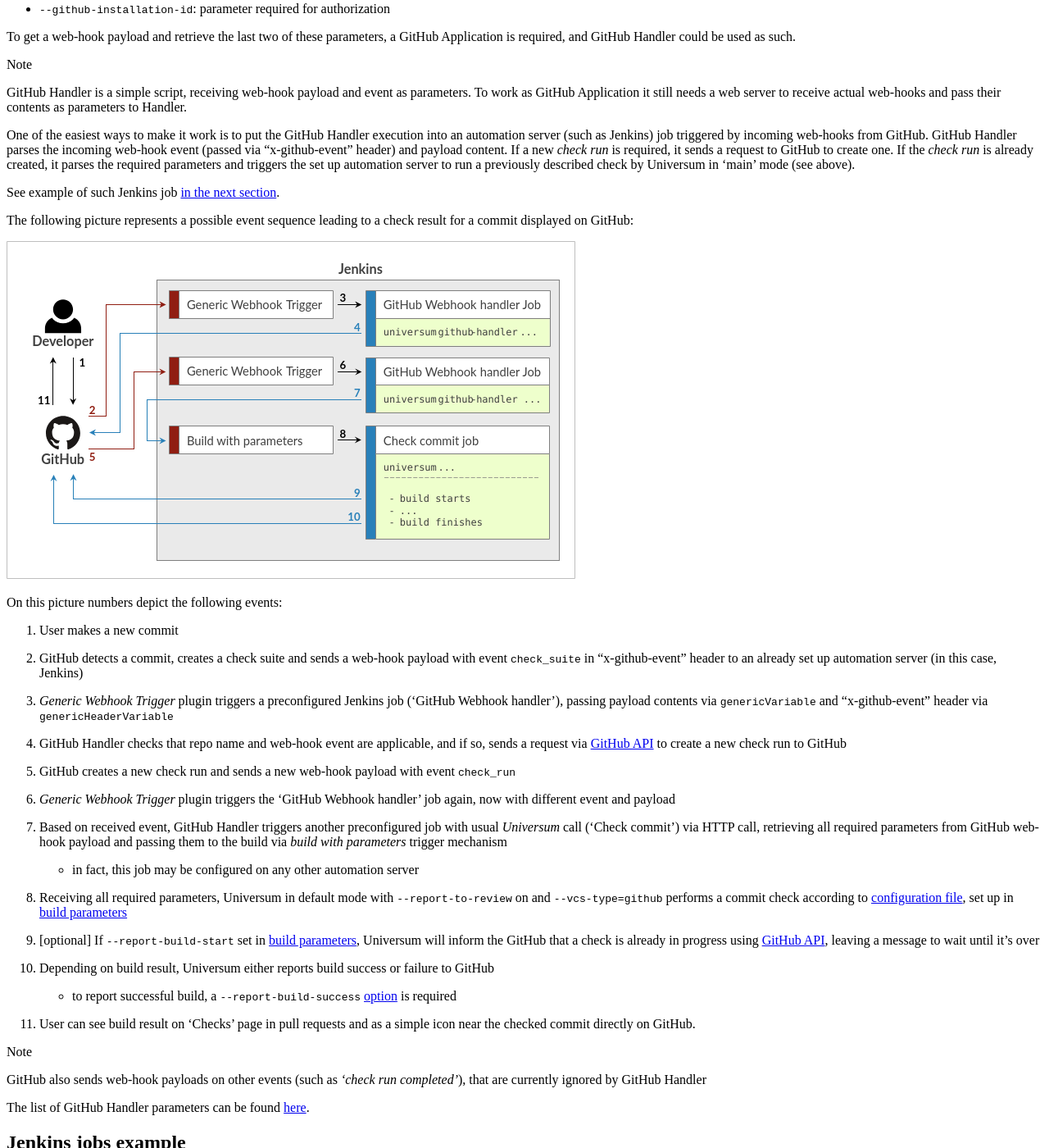
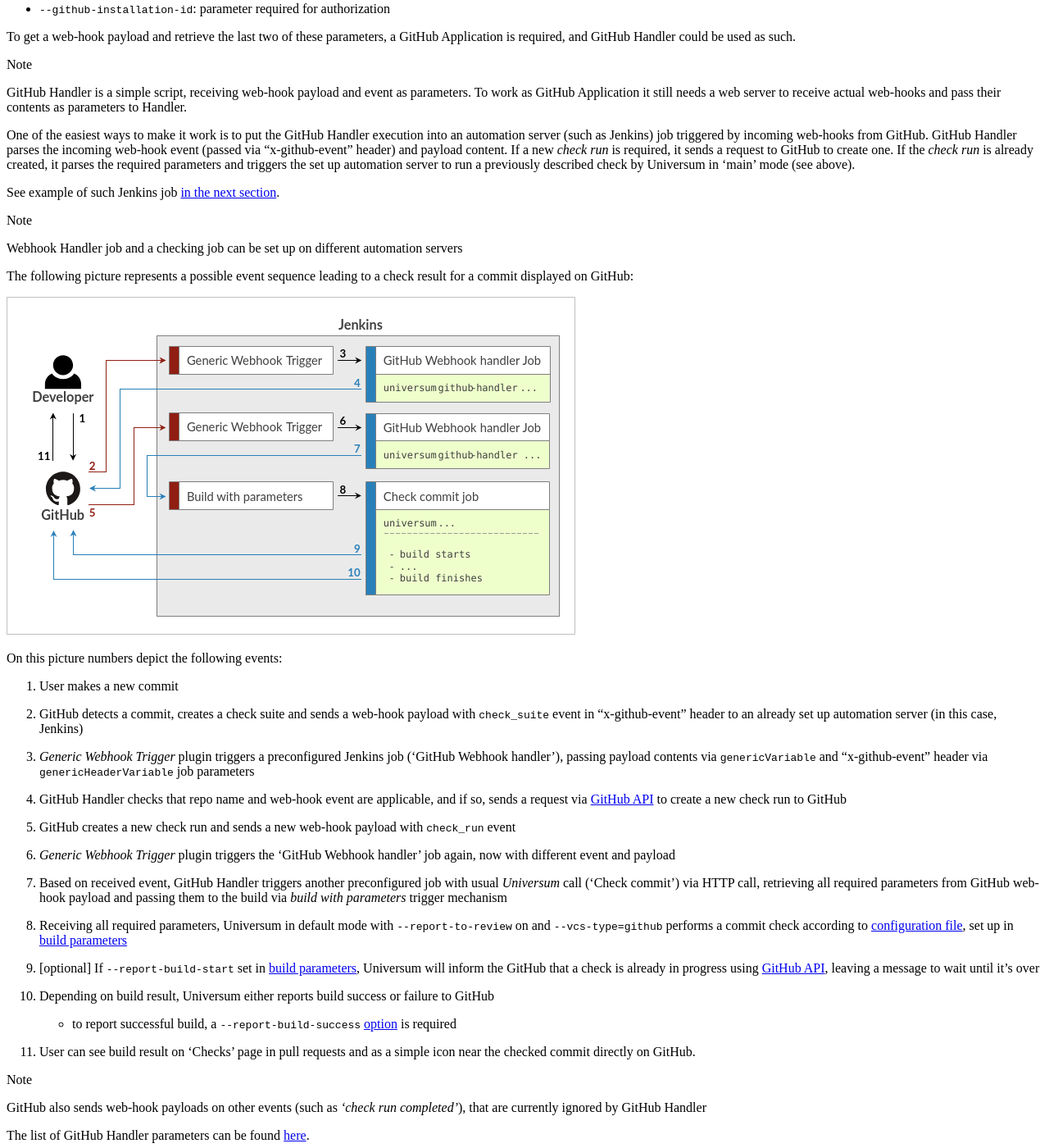
Before and after one commit to Samsung/Universum, a Sphinx documentation site: the page built from doc/github_handler.rst, in a window 1280 px wide and 1400 px high, scrolled down 1023 px. Shown: the whole window at 82% size. Built offline with Sphinx 7.4.7 and the Read the Docs theme 2.0.0, drawn with Linux system fonts in a browser that asks for light colours.

Commit message:
update(docs): more fixes from the review comments

```diff
--- a/doc/github_handler.rst
+++ b/doc/github_handler.rst
@@ -49,6 +49,10 @@
 
 See example of such Jenkins job `in the next section <Jenkins jobs example_>`_.
 
+.. note::
+
+    Webhook Handler job and a checking job can be set up on different automation servers
+
 The following picture represents a possible event sequence leading to a check result for a commit displayed on GitHub:
 
 .. raw:: html
@@ -57,21 +61,20 @@
 On this picture numbers depict the following events:
 
 1. User makes a new commit
-2. GitHub detects a commit, creates a check suite and sends a web-hook payload with event ``check_suite``
+2. GitHub detects a commit, creates a check suite and sends a web-hook payload with ``check_suite`` event
    in "x-github-event" header to an already set up automation server (in this case, Jenkins)
 3. `Generic Webhook Trigger` plugin triggers a preconfigured Jenkins job ('GitHub Webhook handler'),
    passing payload contents via ``genericVariable`` and "x-github-event" header via ``genericHeaderVariable``
+   job parameters
 4. GitHub Handler checks that repo name and web-hook event are applicable, and if so, sends a request via
    `GitHub API <https://docs.github.com/en/rest/reference/checks#create-a-check-suite>`__
    to create a new check run to GitHub
-5. GitHub creates a new check run and sends a new web-hook payload with event ``check_run``
+5. GitHub creates a new check run and sends a new web-hook payload with ``check_run`` event
 6. `Generic Webhook Trigger` plugin triggers the 'GitHub Webhook handler' job again, now with different event and
    payload
 7. Based on received event, GitHub Handler triggers another preconfigured job with usual `Universum` call
    ('Check commit') via HTTP call, retrieving all required parameters from GitHub web-hook payload and passing them
    to the build via `build with parameters` trigger mechanism
-
-   * in fact, this job may be configured on any other automation server
 8. Receiving all required parameters, Universum in default mode with ``--report-to-review`` on and ``--vcs-type=github``
    performs a commit check according to :doc:`configuration file <configuring>`,
    set up in `build parameters <args.html#Configuration\ execution>`__
```
